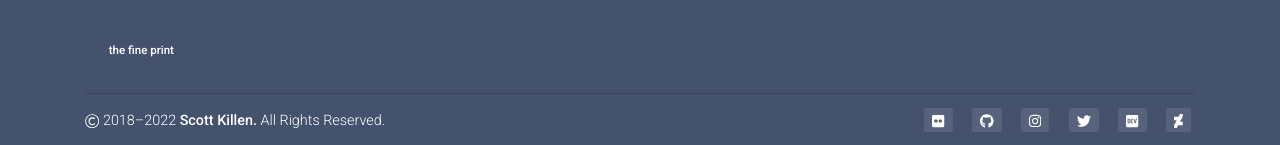
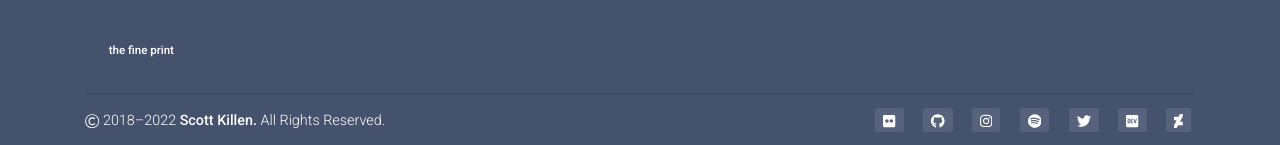
Before and after one commit to ScottKillen/scottkillen.com.obsolete, a Jekyll site: the page built from index.html, in a window 1280 px wide and 1385 px high. Shown: the part 1237-1382 px from the top of the window. Built offline with Jekyll 4.4.1, drawn with Linux system fonts in a browser that asks for light colours; nearby versions of some CDN libraries; the list of posts is cut into pages by our own code; comment, search, counter and statistics services are not loaded.

Commit message:
Add spotify social icon

```diff
--- a/_includes/social.html
+++ b/_includes/social.html
@@ -34,6 +34,15 @@
       <a
         rel="me"
         class="btn-floating btn-sm rgba-white-slight mx-1"
+        href="https://open.spotify.com/user/sdkillen"
+        title="sdkillen"
+        ><svg aria-hidden="true" viewBox="0 0 496 512"><path fill="currentColor" d="M248 8C111.1 8 0 119.1 0 256s111.1 248 248 248 248-111.1 248-248S384.9 8 248 8zm100.7 364.9c-4.2 0-6.8-1.3-10.7-3.6-62.4-37.6-135-39.2-206.7-24.5-3.9 1-9 2.6-11.9 2.6-9.7 0-15.8-7.7-15.8-15.8 0-10.3 6.1-15.2 13.6-16.8 81.9-18.1 165.6-16.5 237 26.2 6.1 3.9 9.7 7.4 9.7 16.5s-7.1 15.4-15.2 15.4zm26.9-65.6c-5.2 0-8.7-2.3-12.3-4.2-62.5-37-155.7-51.9-238.6-29.4-4.8 1.3-7.4 2.6-11.9 2.6-10.7 0-19.4-8.7-19.4-19.4s5.2-17.8 15.5-20.7c27.8-7.8 56.2-13.6 97.8-13.6 64.9 0 127.6 16.1 177 45.5 8.1 4.8 11.3 11 11.3 19.7-.1 10.8-8.5 19.5-19.4 19.5zm31-76.2c-5.2 0-8.4-1.3-12.9-3.9-71.2-42.5-198.5-52.7-280.9-29.7-3.6 1-8.1 2.6-12.9 2.6-13.2 0-23.3-10.3-23.3-23.6 0-13.6 8.4-21.3 17.4-23.9 35.2-10.3 74.6-15.2 117.5-15.2 73 0 149.5 15.2 205.4 47.8 7.8 4.5 12.9 10.7 12.9 22.6 0 13.6-11 23.3-23.2 23.3z"/></svg></a
+      >
+    </li>
+    <li class="list-inline-item">
+      <a
+        rel="me"
+        class="btn-floating btn-sm rgba-white-slight mx-1"
         href="https://twitter.com/scottkillen"
         title="scottkillen"
         ><svg aria-hidden="true" viewBox="0 0 512 512"><path fill="currentColor" d="M459.37 151.716c.325 4.548.325 9.097.325 13.645 0 138.72-105.583 298.558-298.558 298.558-59.452 0-114.68-17.219-161.137-47.106 8.447.974 16.568 1.299 25.34 1.299 49.055 0 94.213-16.568 130.274-44.832-46.132-.975-84.792-31.188-98.112-72.772 6.498.974 12.995 1.624 19.818 1.624 9.421 0 18.843-1.3 27.614-3.573-48.081-9.747-84.143-51.98-84.143-102.985v-1.299c13.969 7.797 30.214 12.67 47.431 13.319-28.264-18.843-46.781-51.005-46.781-87.391 0-19.492 5.197-37.36 14.294-52.954 51.655 63.675 129.3 105.258 216.365 109.807-1.624-7.797-2.599-15.918-2.599-24.04 0-57.828 46.782-104.934 104.934-104.934 30.213 0 57.502 12.67 76.67 33.137 23.715-4.548 46.456-13.32 66.599-25.34-7.798 24.366-24.366 44.833-46.132 57.827 21.117-2.273 41.584-8.122 60.426-16.243-14.292 20.791-32.161 39.308-52.628 54.253z"/></svg></a
```
